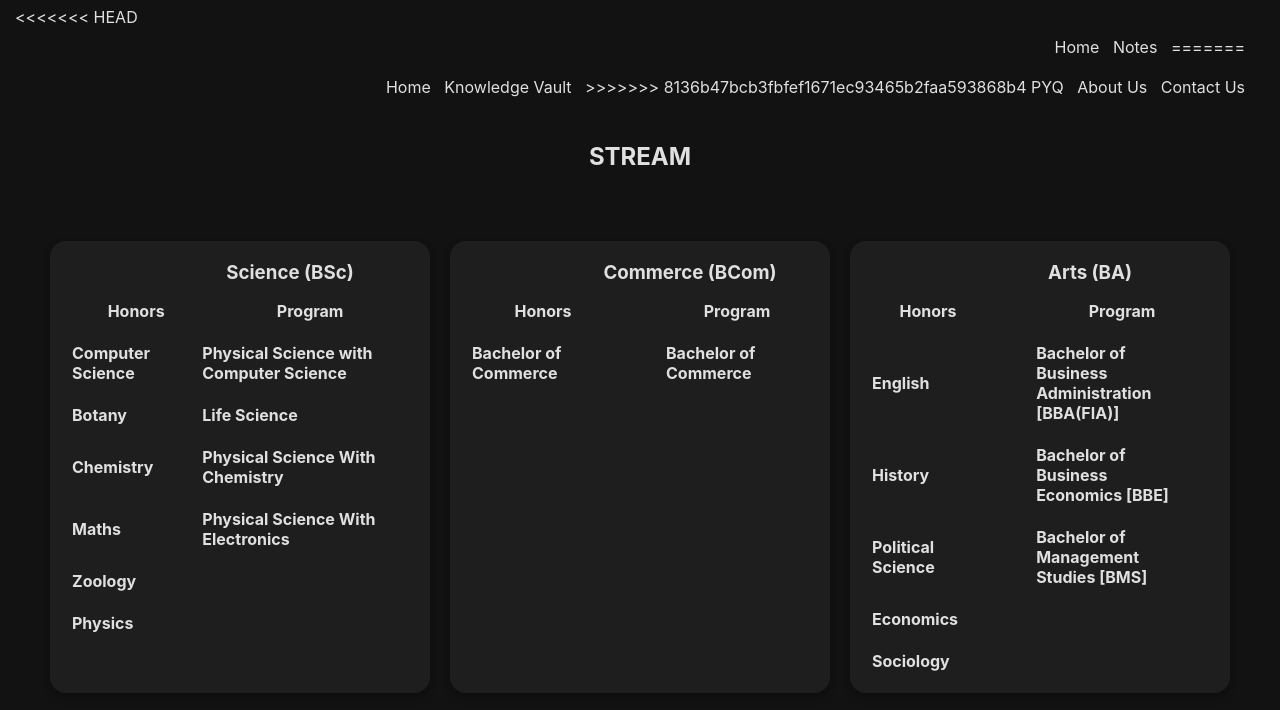
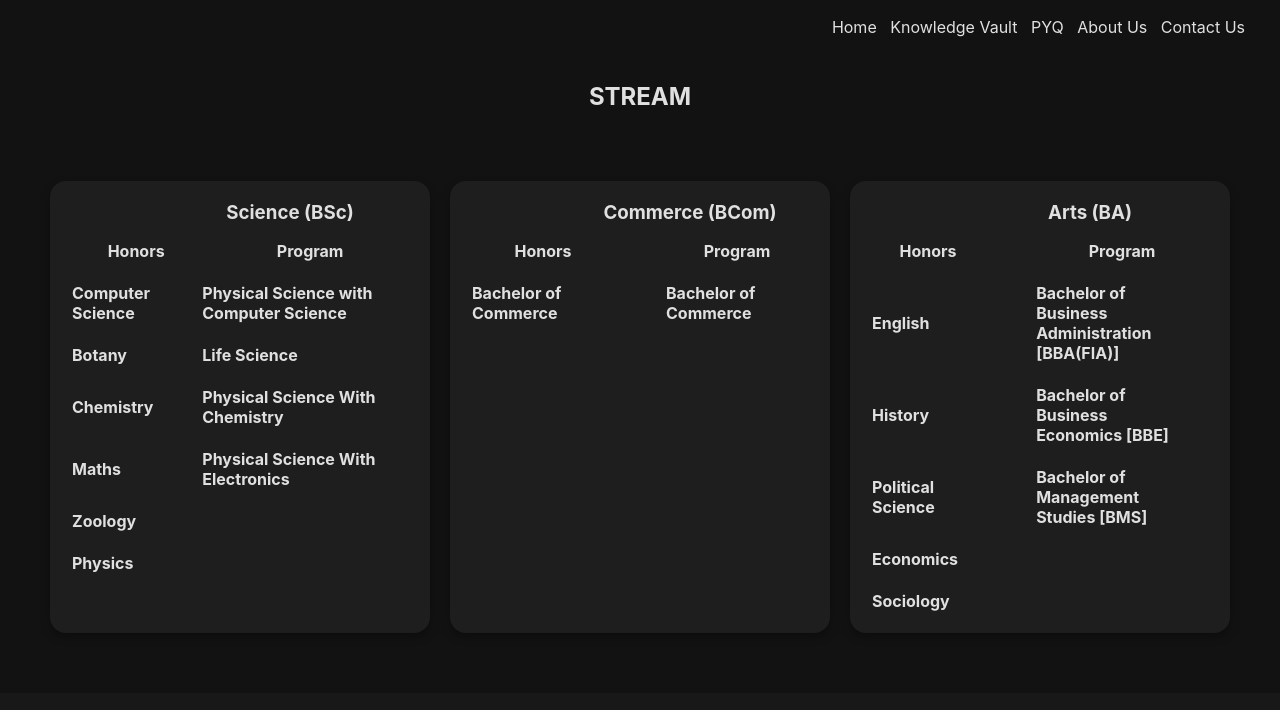
Before and after one commit to RahulKeshri1/CollegeMadeEasy, a plain HTML site: page index.html in a window 1280 px wide. Shown: the part 90-800 px from the top of the page. Drawn offline with Linux system fonts and the light colour scheme; a web font is replaced by a local one.

Commit message:
Removed Bugs

```diff
--- a/index.html
+++ b/index.html
@@ -246,13 +246,8 @@
         <span>CollegeMadeEasy</span>
       </a>
       <nav>
-<<<<<<< HEAD
-        <p>
-          <a href="index.html">Home</a> &nbsp; <a href="Notes.html">Notes</a> &nbsp;
-=======
         <p style="text-align: end; padding-right: 20px">
           <a href="index.html">Home</a> &nbsp; <a href="KV.html">Knowledge Vault</a> &nbsp;
->>>>>>> 8136b47bcb3fbfef1671ec93465b2faa593868b4
           <a href="">PYQ</a> &nbsp; <a href="about.html">About Us</a> &nbsp;
           <a href="contact.html">Contact Us</a>
         </p>
```
